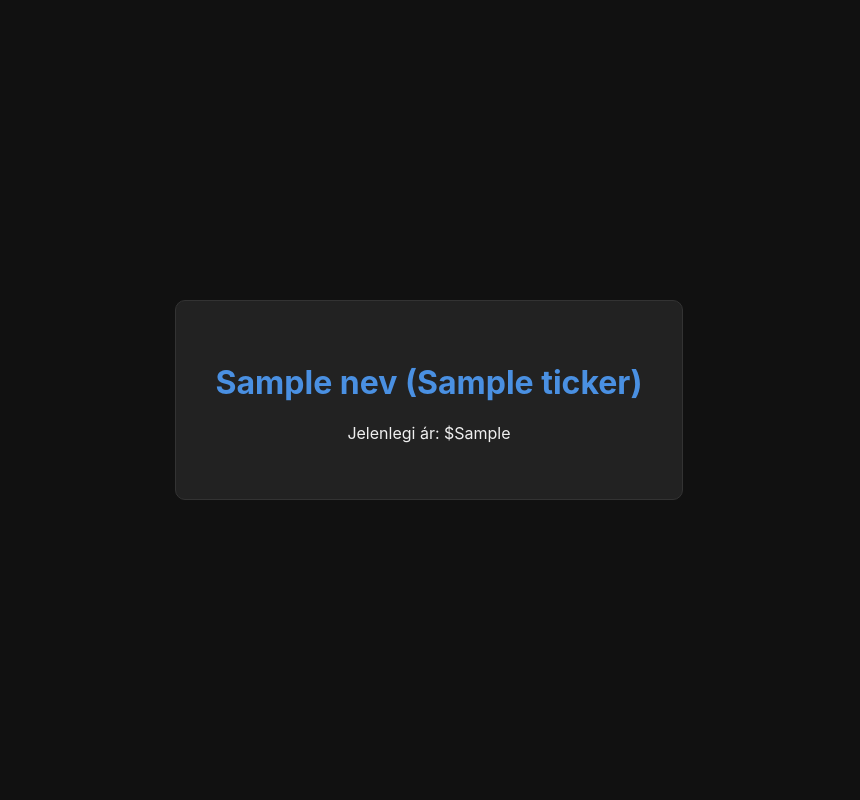
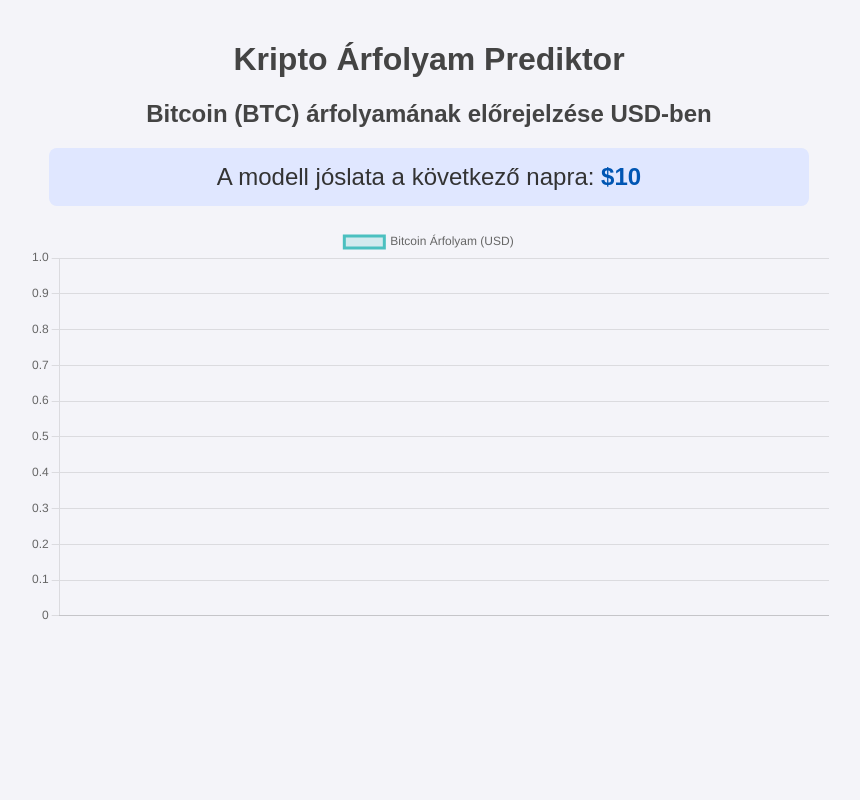
Before and after one commit to mobilerack/Crypto-render, a Flask app: template templates/index.html in a window 1280 px wide. Shown: the whole page, without its empty margins (211-1071 px from the left). Run offline with Flask 3, Linux system fonts and the light colour scheme; the template is opened without the code that fills it: most values are stand-ins (such as "Sample title", 1, 10 or a date in 2020).

Commit message:
Update index.html

```diff
--- a/templates/index.html
+++ b/templates/index.html
@@ -3,35 +3,44 @@
 <head>
     <meta charset="UTF-8">
     <meta name="viewport" content="width=device-width, initial-scale=1.0">
-    <title>Kripto Adatok</title>
+    <title>Kripto Prediktor (Render)</title>
+    <script src="https://cdn.jsdelivr.net/npm/chart.js"></script>
     <style>
-        body {
-            font-family: -apple-system, BlinkMacSystemFont, "Segoe UI", Roboto, sans-serif;
-            background-color: #111;
-            color: #f0f0f0;
-            display: flex;
-            justify-content: center;
-            align-items: center;
-            height: 100vh;
-            margin: 0;
-            text-align: center;
-        }
-        .card {
-            background-color: #222;
-            padding: 40px;
-            border-radius: 10px;
-            border: 1px solid #333;
-        }
-        h1 {
-            color: #4A90E2;
-        }
+        body { font-family: sans-serif; max-width: 800px; margin: auto; padding: 20px; background-color: #f4f4f9; color: #333; }
+        h1, h2 { text-align: center; color: #444; }
+        .prediction { text-align: center; font-size: 1.5em; margin: 20px; padding: 15px; background-color: #e0e7ff; border-radius: 8px; }
+        .prediction span { font-weight: bold; color: #0056b3; }
     </style>
 </head>
 <body>
-    <div class="card">
-        <h1>{{ crypto.nev }} ({{ crypto.ticker }})</h1>
+    <h1>Kripto Árfolyam Prediktor</h1>
+    <h2>Bitcoin (BTC) árfolyamának előrejelzése USD-ben</h2>
 
-        <p>Jelenlegi ár: ${{ crypto.ar }}</p>
+    <div class="prediction">
+        A modell jóslata a következő napra: <span>${{ prediction | round(2) }}</span>
     </div>
+
+    <div>
+        <canvas id="priceChart"></canvas>
+    </div>
+
+    <script>
+        const labels = {{ labels | tojson }};
+        const prices = {{ prices | tojson }};
+
+        const data = {
+            labels: labels,
+            datasets: [{
+                label: 'Bitcoin Árfolyam (USD)',
+                backgroundColor: 'rgba(75, 192, 192, 0.2)',
+                borderColor: 'rgb(75, 192, 192)',
+                data: prices,
+                fill: true,
+            }]
+        };
+
+        const config = { type: 'line', data: data, options: { responsive: true } };
+        new Chart(document.getElementById('priceChart'), config);
+    </script>
 </body>
 </html>
```
